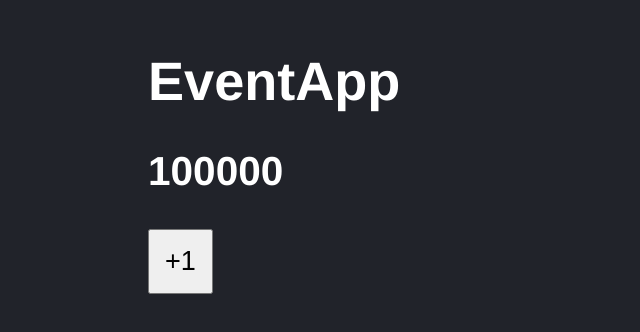
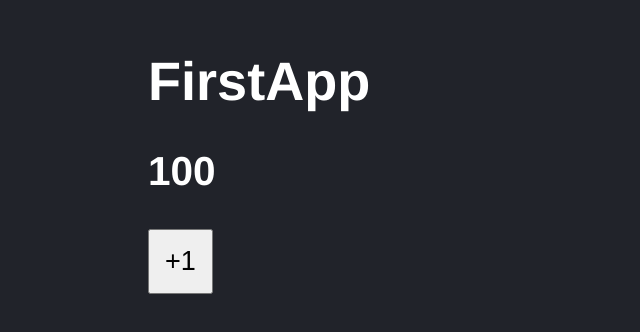
Before and after one commit to Gromarant/ReactCourse, a React (Vite) app in the folder 03-counter-app-vite/: page / in a window 1280 px wide. Shown: the part 134-466 px from the top of the page, without its empty margins (0-640 px from the left). Built offline with nearby package versions, Linux system fonts and the light colour scheme.

Commit message:
UseState and hooks, 45 lesson

```diff
--- a/03-counter-app-vite/src/FirstApp.jsx
+++ b/03-counter-app-vite/src/FirstApp.jsx
@@ -1,3 +1,4 @@
+//lesson 44 - Click events
   import PropTypes from 'prop-types';
 
   const handleEvent = ( event ) => {    //when the Constant have not relation with event, is a good practice writte it outside of the component
@@ -27,3 +28,54 @@ EventApp.propTypes = {
 
   //Click event referenced inside xml code
     // <button onClick={ ( event ) => handleEvent( event ) }>
+
+
+//lesson 45 - UseState - Hooks
+  //UseState changes without hooks
+    // export const CounterApp1000 = ( { value } ) => {
+
+    //   const handleEvent = () => {    //when the Constant have not relation with event, is a good practice writte it outside of the component
+    //     console.log( '+1' );
+    //     value = 1000;   //this change is not shown
+    //   }
+
+    //   return (
+    //         <>
+    //             <h1>CounterApp1000</h1>
+    //             <h2> { value } </h2>
+    //             <button onClick={ handleEvent }>
+    //             +1
+    //             </button>
+    //         </>
+    //     );
+    // }
+
+    // CounterApp1000.propTypes = {
+    //     value: PropTypes.number.isRequired,
+    // }
+
+
+  //UseState changes with hooks
+      import { useState } from 'react';
+
+      export const CounterAppHook = ( { value } ) => {
+
+        const [ counter, setCounter ] = useState( value );    //useState set the initial value
+        const handleEvent = () => {
+          setCounter ( counter + 1 );   //Another way, without the value of 'counter'
+        };                              //setCounter( ( c ) => c + 1 );  c = current value of counter
+
+        return (
+          <>
+            <h1>FirstApp</h1>
+            <h2> { counter } </h2>
+            <button onClick={ handleEvent }>
+              +1
+            </button>
+          </>
+        )
+      }
+
+      CounterAppHook.propTypes = {
+        value: PropTypes.number.isRequired,
+    }
--- a/03-counter-app-vite/src/main.jsx
+++ b/03-counter-app-vite/src/main.jsx
@@ -1,28 +1,32 @@
 import React from 'react';
 import ReactDOM from 'react-dom/client';
-import { EventApp } from './FirstApp';
+import { CounterAppHook } from './FirstApp';
 import './styles.css';
 
 ReactDOM.createRoot( document.getElementById('root') ).render(
     <React.StrictMode>
-        < EventApp value={ 100000 }/>
+        < CounterAppHook value={ 100 }/>
     </React.StrictMode>
 );
 
 
-// imports
+// All imports made
     // import { DefPropsApp } from './FirstApp';
     // import { PropsApp } from './FirstApp';
     // import { FirstApp } from './FirstApp';
     // import { HelloWordApp } from './HelloWordApp';
     // import { CounterApp } from './CounterApp';
+    // import { EventApp } from './FirstApp';
+    // import { CounterApp1000 } from './FirstApp';
 
 
-//Rendering of components
+//All components Rendering
     // <React.StrictMode>
     //     {/* <HelloWordApp /> */}
     //     {/* <FirstApp subtitle={25000} /> */}
     //     < PropsApp title="The salary of 50.000 Euros is for you" />
         // < DefPropsApp title="The salary of 50.000 Euros is for you" />
         // < CounterApp value={ 100000 }/>
+        // < EventApp value={ 100000 }/>
+        // < CounterApp1000 value={ 10 }/>
     // </React.StrictMode>
```
Lines whose indentation alone changed are shown as unchanged.
